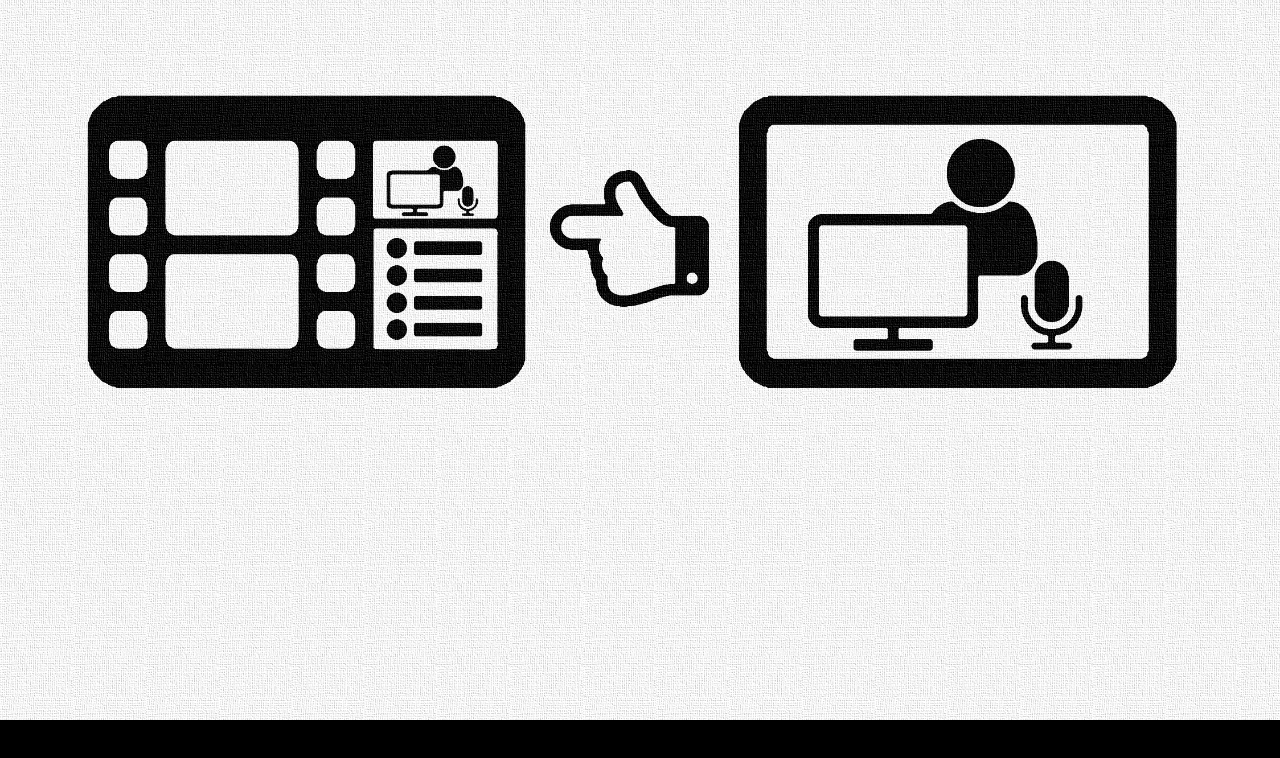
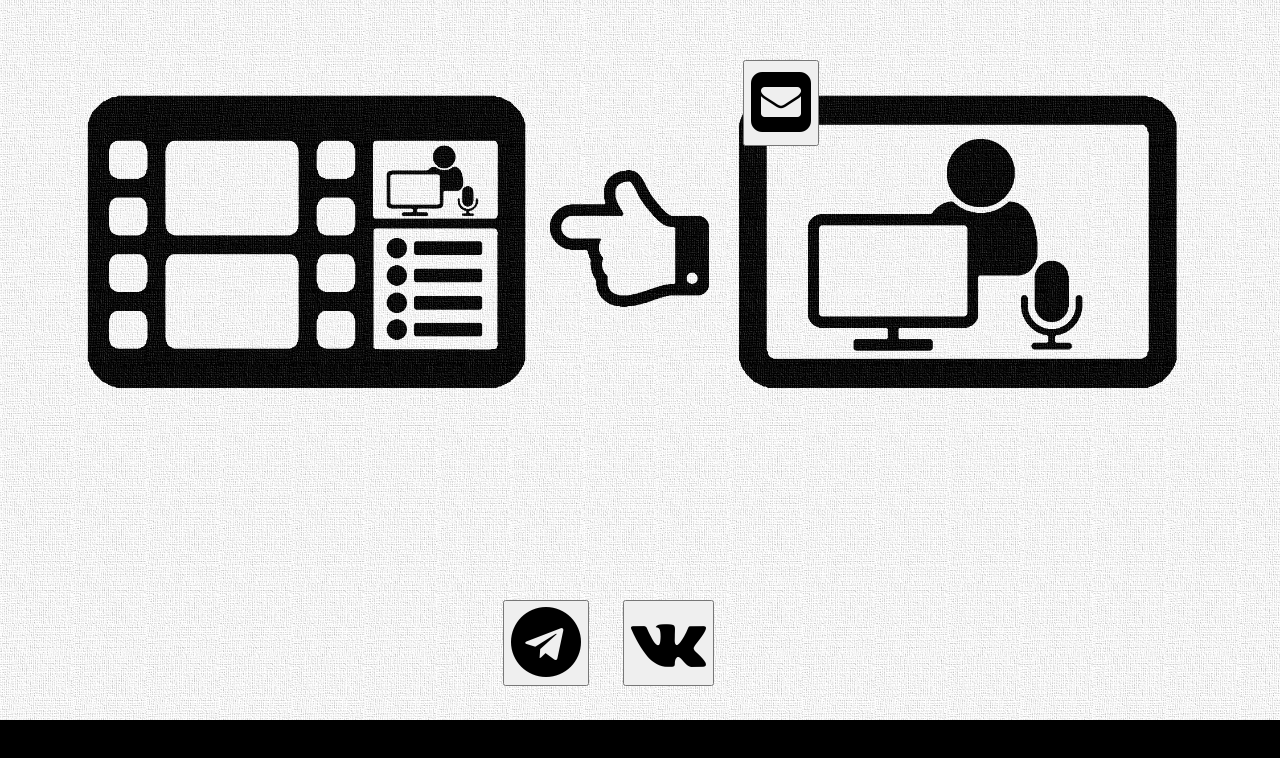
Before and after one commit to bucreevnikolai2016/Obolochka, a plain HTML site: page index.html in a window 1280 px wide. Drawn offline with Linux system fonts and the light colour scheme.

Commit message:
Update index.html

```diff
--- a/index.html
+++ b/index.html
@@ -34,27 +34,25 @@ height: 768px;
 .myButton1 {
 z-index: 90;
 position: absolute;
-left: 10px;
-top: 10px;
-width: 30px;
-height: 30px;
-background-color: #2F4F4F;
-border: none;
-color: white;
-font-size: 19px;
+left: 503px;
+top: 600px;
+font-size: 70px;
 cursor: pointer;
 }
 .myButton2 {
 z-index: 90;
 position: absolute;
-left: 50px;
-top: 10px;
-width: 30px;
-height: 30px;
-background-color: #2F4F4F;
-border: none;
-color: white;
-font-size: 19px;
+left: 623px;
+top: 600px;
+font-size: 70px;
+cursor: pointer;
+}
+.myButton3 {
+z-index: 90;
+position: absolute;
+left: 743px;
+top: 60px;
+font-size: 70px;
 cursor: pointer;
 }
 </style>
@@ -63,6 +61,21 @@ cursor: pointer;
 
 <body>
 <img class="img" id="img" src="/Obolochka/img.png">
+
+<input id="mail" style="display: none" name="mail" value="bucreev.nikolai2016@yandex.ru"/>
+
+<button class="myButton1" id="myButton1" onclick="window.location.href = 'https://t.me/bucreevnikolai';"><i class="fa fa-telegram" aria-hidden="true"></i></button>
+<button class="myButton2" id="myButton2" onclick="window.location.href = 'https://vk.com/locked_in_a_dream';"><i class="fa fa-vk" aria-hidden="true"></i></button>
+<button class="myButton3" id="myButton3" type="button"><i class="fa fa-envelope-square" aria-hidden="true"></i></button>
+
+<script>
+document.querySelector('#myButton3').addEventListener('click', function(){
+var text = document.getElementById("mail");
+text.select();
+document.execCommand("copy");
+alert('Почта скопирована в буфер обмена');
+});
+</script>
 
 <script>
 setInterval(function() {
```
